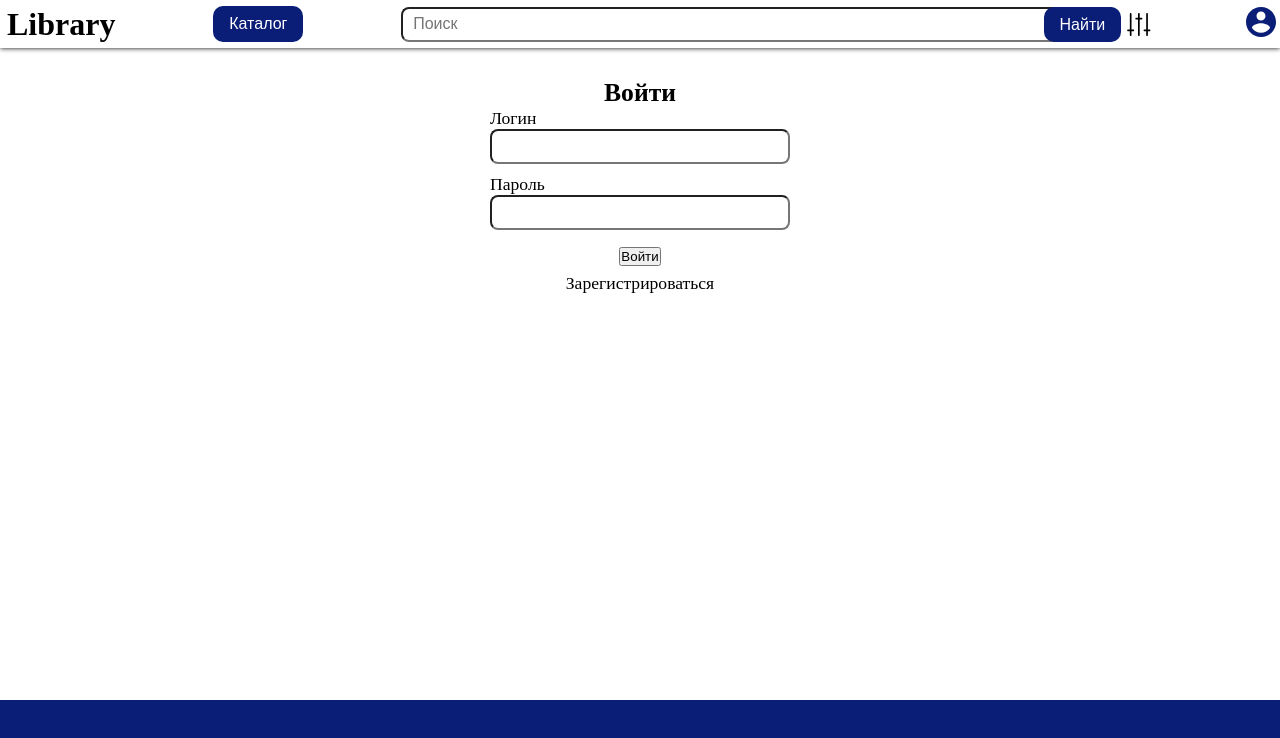
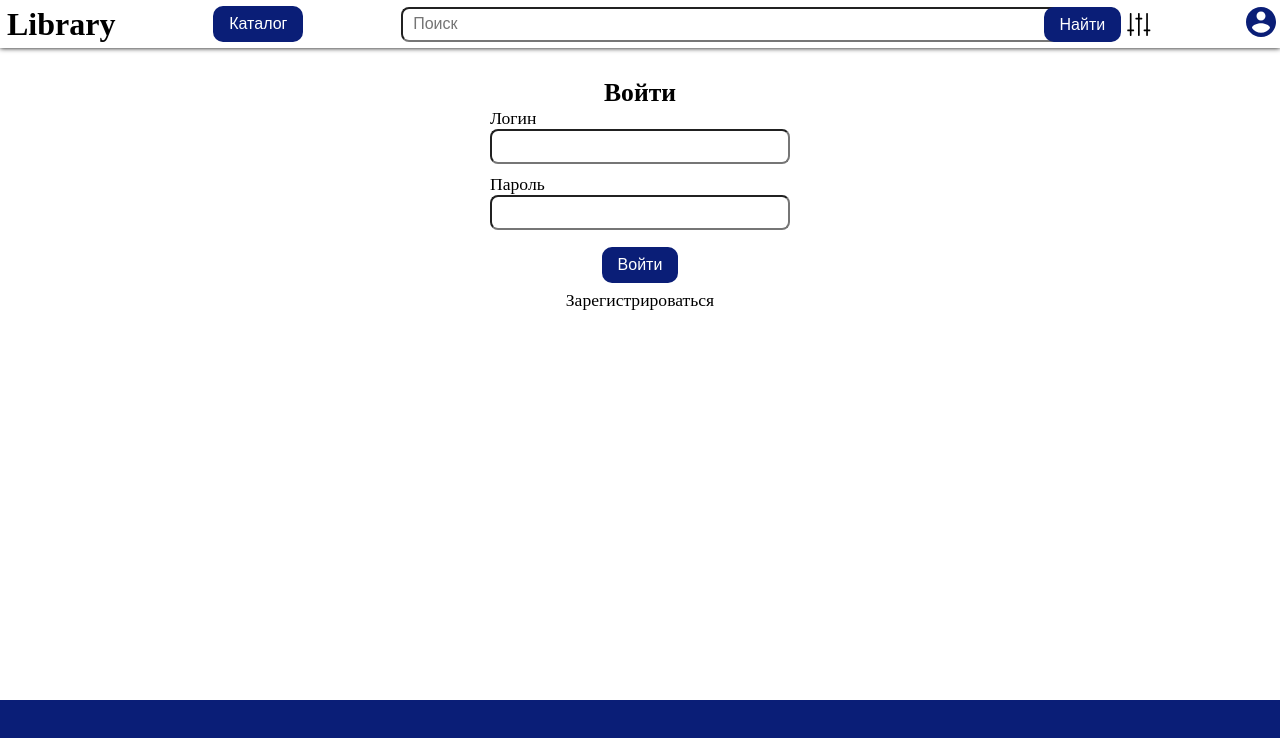
Before and after one commit to StarkDed/library_react, a React (Vite) app: page /login in a window 1280 px wide. Shown: the top 738 px of the page. Built offline with nearby package versions, Linux system fonts and the light colour scheme.

Commit message:
feat: return object user after auth

```diff
--- a/src/сomponents/App/App.jsx
+++ b/src/сomponents/App/App.jsx
@@ -12,6 +12,7 @@ const App = () => {
   const [listBooks, setListBooks] = useState([]);
   const [users, setUsers] = useState([]);
   const [isAuthorized, setIsAuthrized] = useState(true);
+  const [user, setUser] = useState(null);
 
   return (
     <BrowserRouter>
@@ -27,6 +28,7 @@ const App = () => {
                   users={users}
                   setUsers={setUsers}
                   setIsAuthrized={setIsAuthrized}
+                  setUser={setUser}
                 />
               }
             />
--- a/src/сomponents/Auth/Auth.js
+++ b/src/сomponents/Auth/Auth.js
@@ -1,19 +1,19 @@
 function registration(users, setUsers, formData) {
   try {
+    let user;
     validationReg(users, formData);
     setUsers((prev) => {
-      return [
-        ...prev,
-        {
-          id: prev.length + 1,
-          login: formData.login,
-          password: formData.password,
-          role: "user",
-        },
-      ];
+      user = {
+        id: prev.length + 1,
+        login: formData.login,
+        password: formData.password,
+        role: "user",
+      };
+
+      return [...prev, user];
     });
 
-    return { status: "success" };
+    return { status: "success", user: user };
   } catch (e) {
     return { status: "error", error: e.message };
   }
--- a/src/сomponents/Auth/Auth.jsx
+++ b/src/сomponents/Auth/Auth.jsx
@@ -5,7 +5,7 @@ import styles from "./auth.module.css";
 
 import { registration, login } from "./Auth.js";
 
-const Auth = ({ users, setUsers, setIsAuthrized }) => {
+const Auth = ({ users, setUsers, setIsAuthrized, setUser }) => {
   const navigate = useNavigate();
 
   const [error, setError] = useState("");
@@ -27,6 +27,7 @@ const Auth = ({ users, setUsers, setIsAuthrized }) => {
       : login(users, formData);
 
     if (message.status === "success") {
+      setUser(message.user);
       navigate("/");
       setIsAuthrized(true);
     } else if (message.status === "error") {
@@ -75,7 +76,10 @@ const Auth = ({ users, setUsers, setIsAuthrized }) => {
           onChange={handleChangeFormData}
         />
       </div>
-      <button className={styles["btn-login"]} onClick={handleAuth}>
+      <button
+        className={`${styles["btn"]} ${styles["btn-login"]}`}
+        onClick={handleAuth}
+      >
         {isRegistration ? "Зарегистрироваться" : "Войти"}
       </button>
       <span
--- a/src/сomponents/Auth/auth.module.css
+++ b/src/сomponents/Auth/auth.module.css
@@ -15,6 +15,26 @@
 .error-output{
     margin:5px 0;
     align-self:center
+}
+
+.btn{
+    cursor:pointer;
+    outline:none;
+    border:none;
+    padding:9px 16px;
+    background-color:var(--main-color);
+    color:white;
+    font-size:1em;
+    border-radius:10px;
+    margin:0 7px;
+}
+
+.btn:hover{
+    background-color:var(--second-color)
+}
+
+.btn:active{
+    background-color:#1a2077
 }
 
 .btn-login{
```
